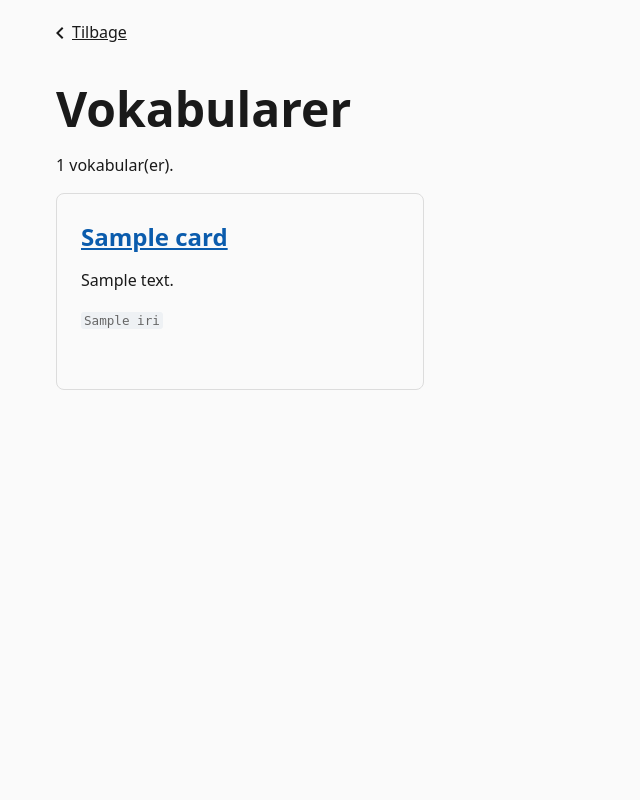
After one commit to Faellesoffentlige-Semantiske-Modeller/Faelles-semantisk-ordbog, a Flask app: template Implementering/ordbogen/templates/vocabularies.html in a window 1280 px wide. The commit adds this page. Shown: the whole page, without its empty margins (0-640 px from the left). Run offline with Flask 3, Linux system fonts and the light colour scheme; the template is opened without the code that fills it: most values are stand-ins (such as "Sample title", 1, 10 or a date in 2020).

Commit message:
Vocabularies side tilføjet, linket til items er redudant da items ikke er rettet endnu

```diff
--- a/Implementering/ordbogen/__init__.py
+++ b/Implementering/ordbogen/__init__.py
@@ -18,11 +18,12 @@ def create_app(config: Config | None = None) -> Flask:
     app = Flask(__name__)
     app.config["ORDBOGEN"] = config or Config.from_env()
 
-    from .views import items, main, upload, visualize
+    from .views import items, main, upload, visualize, vocabularies
 
     app.register_blueprint(main.bp)
     app.register_blueprint(items.bp)
     app.register_blueprint(upload.bp)
     app.register_blueprint(visualize.bp)
+    app.register_blueprint(vocabularies.bp)
 
     return app
--- a/Implementering/ordbogen/static/style.css
+++ b/Implementering/ordbogen/static/style.css
@@ -146,3 +146,17 @@ tbody tr:nth-child(even) { background: #f7f9fb; }
   white-space: nowrap;
   word-break: normal;
 }
+
+/* /vocabularies: whole card is clickable via a link stretched over the card */
+.vocabulary-cards .vocabulary-card { position: relative; cursor: pointer; height: 100%; }
+
+.vocabulary-cards .vocabulary-card:hover,
+.vocabulary-cards .vocabulary-card:focus-within { background: #e3edf7; }
+
+.vocabulary-cards .card-heading a::after {
+  content: "";
+  position: absolute;
+  inset: 0;
+}
+
+.vocabulary-cards .vocabulary-iri { font-size: 1.4rem; word-break: break-all; color: var(--muted); }
--- a/Implementering/ordbogen/templates/index.html
+++ b/Implementering/ordbogen/templates/index.html
@@ -14,6 +14,7 @@
     <ul class="nav">
       <li><a href="{{ url_for('items.index') }}">Dictionary items som kort → /items</a></li>
       <li><a href="{{ url_for('upload.index') }}">Upload TTL til ny named graph → /upload</a></li>
+      <li><a href="{{ url_for('vocabularies.index') }}">Alle Vokabularer i ordbogen → /vocabularies</a></li>
     </ul>
   </main>
 </body>
--- /dev/null
+++ b/Implementering/ordbogen/templates/vocabularies.html
@@ -0,0 +1,41 @@
+{% from "_back.html" import back_link %}
+<!doctype html>
+<html lang="da">
+<head>
+  <meta charset="utf-8">
+  <meta name="viewport" content="width=device-width, initial-scale=1">
+  <title>Vokabularer</title>
+  <link rel="stylesheet" href="{{ url_for('static', filename='dkfds/css/dkfds.css') }}">
+  <link rel="stylesheet" href="{{ url_for('static', filename='style.css') }}">
+</head>
+<body>
+  <main class="container">
+    {{ back_link(url_for('main.index')) }}
+    <h1>Vokabularer</h1>
+
+    {% if error %}
+      <div class="alert alert-error" role="alert">
+        <div class="alert-body"><p class="alert-text">{{ error }}</p></div>
+      </div>
+    {% else %}
+      <p>{{ count }} vokabular(er).</p>
+      <div class="row card-row vocabulary-cards">
+        {% for card in cards %}
+          <div class="col-12 col-md-6 col-lg-4">
+            <section class="card vocabulary-card">
+              <div class="card-content">
+                <span class="card-subheading">{{ card.label_en if card.label_da and card.label_en != card.label_da else "" }}</span>
+                <h2 class="card-heading">
+                  <a href="{{ url_for('items.index') }}">{{ card.title }}</a>
+                </h2>
+                {% if card.description %}<p>{{ card.description }}</p>{% endif %}
+                <p class="vocabulary-iri"><code>{{ card.iri }}</code></p>
+              </div>
+            </section>
+          </div>
+        {% endfor %}
+      </div>
+    {% endif %}
+  </main>
+</body>
+</html>
```
Also changed, not shown: Implementering/ordbogen/models.py (+19 -0 lines), Implementering/ordbogen/repository.py (+23 -0 lines), Implementering/ordbogen/views/vocabularies.py (added, +24 -0 lines), 1 other file.
